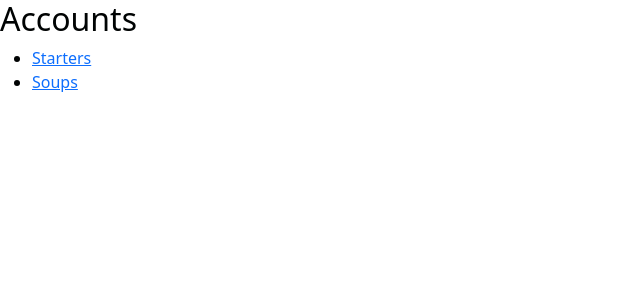
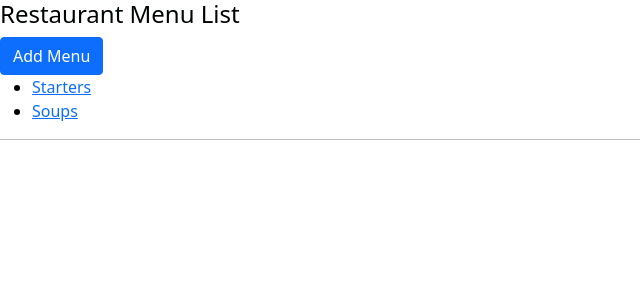
Before and after one commit to samubalazs/restaurant-menu, a React (Create React App) app: page / in a window 1280 px wide. Shown: the top 300 px of the page, without its empty margins (0-640 px from the left). Built offline with nearby package versions, Linux system fonts and the light colour scheme.

Commit message:
router works

```diff
--- a/src/components/MenuList.js
+++ b/src/components/MenuList.js
@@ -77,89 +77,47 @@ const MenuList = () => {
   /*const useQuery = () => {
     return new URLSearchParams(useLocation().search);
   };*/
+  const createRouterPath = (routerName) => {
+    return `/${routerName}`;
+  };
 
-  /*const menuListItem = (menu, index) => {
   return (
-      <Tab eventKey={menu.name} title={menu.name} key={index}>
-        {menu.description}
-        <Button variant="primary" onClick={showEditMenu}>
-          Edit Menu
-        </Button>
-        {menu.menuContents &&
-          menu.menuContents.map((content) => <MenuContent content={content} />)}
+    <Router>
       <div>
-          <Modal
-            show={showEdit}
-            onHide={closeEditMenu}
-            centered
-            animation={false}
-          >
-            <Modal.Header closeButton>
-              <Modal.Title id="contained-modal-title-vcenter">
-                Modal heading
-              </Modal.Title>
-            </Modal.Header>
-            <Modal.Body>
-              <div className="form-group">
-                <label htmlFor="name">Name</label>
-                <input
-                  type="text"
-                  className="form-control"
-                  id="name"
-                  required
-                  value={menu.name}
-                  onChange={handleInputChangea}
-                  name="name"
-                />
-              </div>
-
-              <div className="form-group">
-                <label htmlFor="description">Description</label>
-                <textarea
-                  rows="10"
-                  cols="100"
-                  className="form-control"
-                  id="description"
-                  required
-                  value={menu.description}
-                  onChange={handleInputChangea}
-                  name="description"
-                />
-              </div>
-            </Modal.Body>
-            <Modal.Footer>
-              <Button variant="outline-success" onClick={saveChanges}>
-                Save
-              </Button>
-              <Button variant="outline-danger" onClick={closeEditMenu}>
-                Close
-              </Button>
-            </Modal.Footer>
-          </Modal>
-        </div>
-      </Tab>
-    );
-  };*/
-
-  /*return (
-    <div className="list row">
-      <div className="col-md-12">
         <h4>Restaurant Menu List</h4>
         <Button variant="primary" onClick={showAddMenu}>
           Add Menu
         </Button>
+        <ul>
+          {menus &&
+            menus.map((menu) => {
+              return (
+                <li key={menu.name}>
+                  <Link to={menu.name}>{menu.name}</Link>
+                </li>
+              );
+            })}
+        </ul>
 
-        <Tabs>
-          {menus && menus.map((menu, index) => menuListItem(menu, index))}
-        </Tabs>
+        <hr />
 
+        <Switch>
+          {menus &&
+            menus.map((menu) => {
+              return (
+                <Route path={createRouterPath(menu.name)}>
+                  {menu.description}
+                  {menu.menuContents &&
+                    menu.menuContents.map((content) => (
+                      <MenuContent content={content} />
+                    ))}
+                </Route>
+              );
+            })}
+        </Switch>
+      </div>
       <div>
-          <Modal
-            show={showAdd}
-            onHide={closeAddMenu}
-            centered
-            animation={false}
-          >
+        <Modal show={showAdd} onHide={closeAddMenu} centered animation={false}>
           <Modal.Header closeButton>
             <Modal.Title id="contained-modal-title-vcenter">
               Modal heading
@@ -205,37 +163,16 @@ const MenuList = () => {
           </Modal.Footer>
         </Modal>
       </div>
-      </div>
-    </div>
-  );*/
-
-  return (
-    <Router>
-      <div>
-        <h2>Accounts</h2>
-        <ul>
-          {menus &&
-            menus.map((menu) => {
-              return (
-                <li key={menu._id}>
-                  <Link to={menu._id}>{menu.name}</Link>
-                </li>
-              );
-            })}
-        </ul>
-
-        <Switch>
-          <Route path="/:id" children={<Child />} />
-        </Switch>
-      </div>
     </Router>
   );
 };
 
-function Child() {
+function Child(menus) {
   // We can use the `useParams` hook here to access
   // the dynamic pieces of the URL.
   let { id } = useParams();
+  const currentMenu = menus.menus.filter((menu) => menu._id === id);
+  console.log(currentMenu);
 
   return (
     <div>
```
Lines whose indentation alone changed are shown as unchanged.
